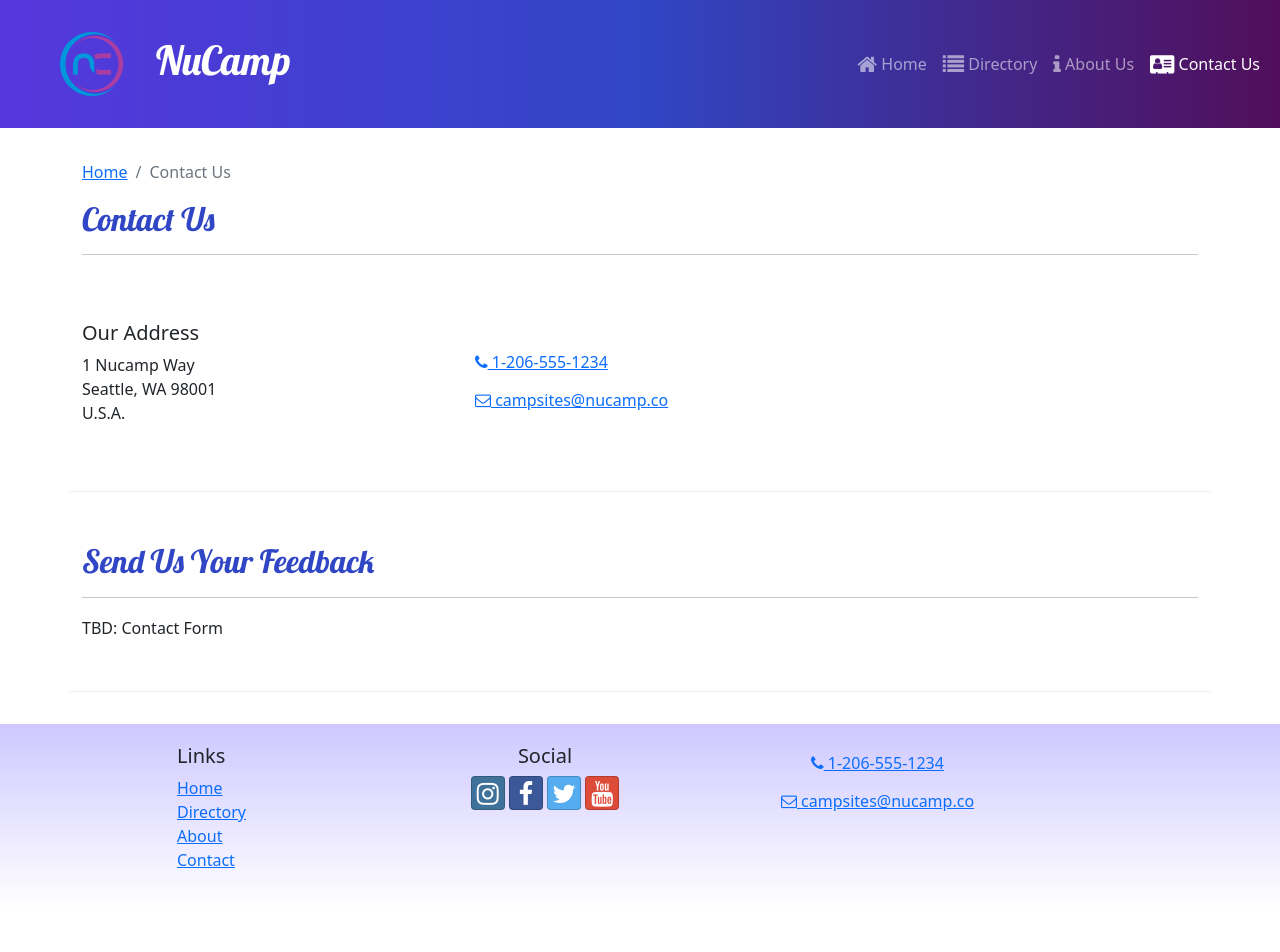
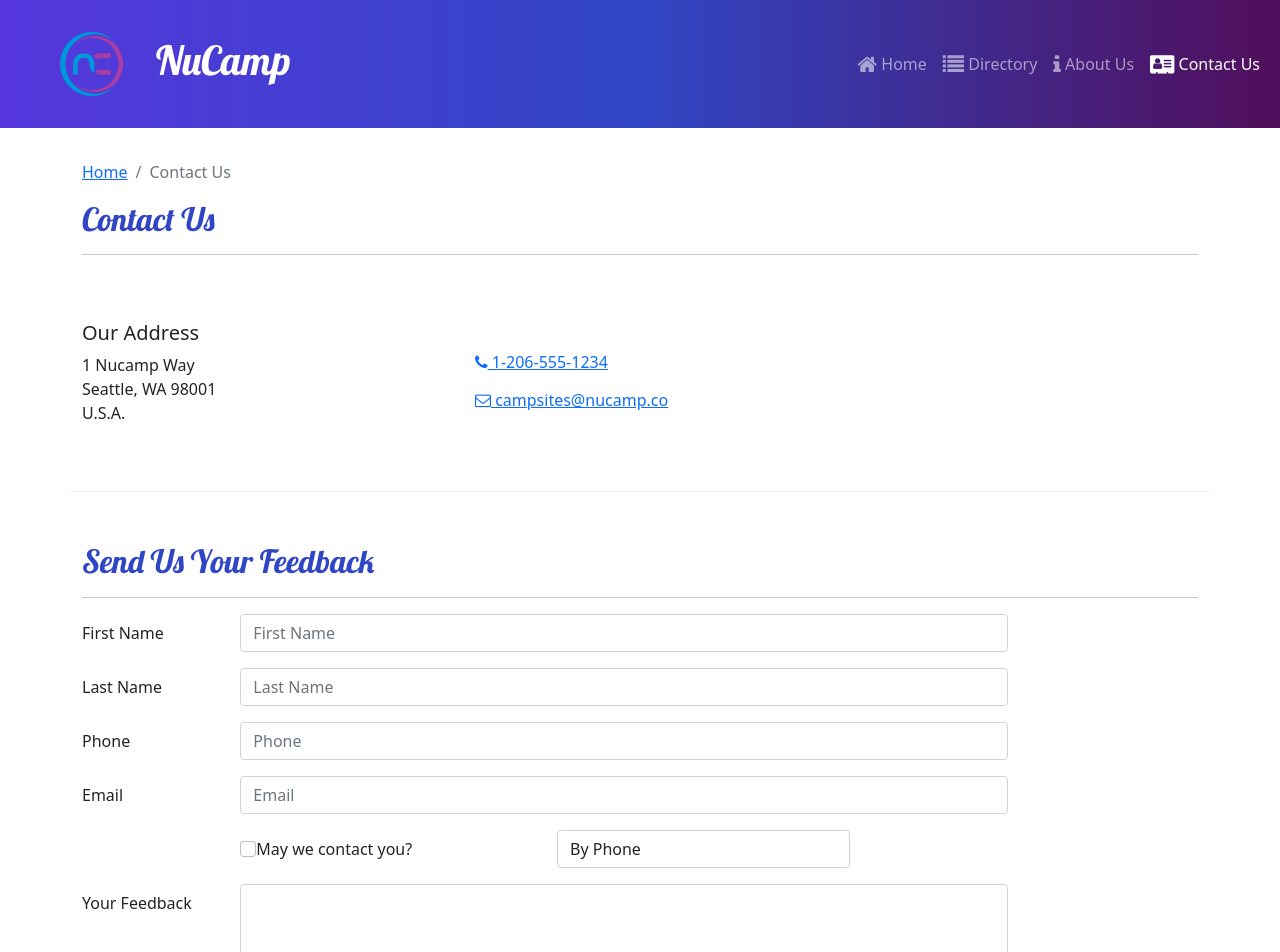
Before and after one commit to Joyaburke/nucampsite2, a React (Create React App) app: page /contact in a window 1280 px wide. Shown: the top 952 px of the page. Before the commit the page ends 908 px from the top, so only its background shows below. Built offline with nearby package versions, Linux system fonts and the light colour scheme.

Commit message:
ContactForm parts 1 & 2

```diff
--- /dev/null
+++ b/src/components/ContactForm.js
@@ -0,0 +1,103 @@
+import { Button, Label, Col, FormGroup } from 'reactstrap';
+import { Formik, Field, Form } from 'formik';
+
+const ContactForm = () => {
+    return (
+        <Formik
+            initialValues={{
+                firstName: "",
+                lastName: "",
+                phoneNum: "",
+                email: "",
+                agree: false,
+                contactType: "By Phone",
+                feedback: "",
+            }}
+        >
+            <Form>
+                <FormGroup row>
+                    <Label htmlFor="firstName" md="2">
+                        First Name
+                    </Label>
+                    <Col md="10">
+                        <Field
+                            name='firstName'
+                            placeholder='First Name'
+                            className="form-control" />
+                    </Col>
+                </FormGroup>
+                <FormGroup row>
+                    <Label htmlFor="lastName" md="2">
+                        Last Name
+                    </Label>
+                    <Col md="10">
+                        <Field
+                            name='lastName'
+                            placeholder='Last Name'
+                            className="form-control" />
+                    </Col>
+                </FormGroup>
+                <FormGroup row>
+                    <Label htmlFor="phoneNum" md="2">
+                        Phone
+                    </Label>
+                    <Col md="10">
+                        <Field
+                            name='phoneNum'
+                            placeholder='Phone'
+                            className="form-control"
+                        />
+                    </Col>
+                </FormGroup>
+                <FormGroup row>
+                    <Label htmlFor="email" md="2">
+                        Email
+                    </Label>
+                    <Col md="10">
+                        <Field
+                            name='email'
+                            placeholder='Email'
+                            type='email'
+                            className="form-control" />
+                    </Col>
+                </FormGroup>
+                <FormGroup row>
+                    <Label check md={{ size: 4, offset: 2 }}>
+                        <Field
+                            name='agree'
+                            type='checkbox'
+                            className='form-check-input'
+                        />{''}
+                        May we contact you?
+                    </Label>
+                    <Col md="4">
+                        <Field
+                            name='contactType'
+                            as='select'
+                            className="form-control"
+                        >
+                            <option>By Phone</option>
+                            <option>By Email</option>
+                        </Field>
+                    </Col>
+                </FormGroup>
+                <FormGroup row>
+                    <Label htmlFor="feedback" md="2">
+                        Your Feedback
+                    </Label>
+                    <Col md="10">
+                        <Field
+                            name='feedback'
+                            as='textarea'
+                            rows='12'
+                            className="form-control"
+                        />
+                    </Col>
+                </FormGroup>
+                <FormGroup row></FormGroup>
+            </Form>
+        </Formik>
+    );
+};
+
+export default ContactForm;
--- a/src/pages/ContactPage.js
+++ b/src/pages/ContactPage.js
@@ -1,6 +1,6 @@
 import { Container, Col, Row } from "reactstrap";
 import SubHeader from "../components/SubHeader";
-
+import ContactForm from "../components/ContactForm";
 
 
 const ContactPage = () => {
@@ -38,7 +38,7 @@
                     <hr />
                 </Col>
                 <Col md="10">
-                    TBD: Contact Form
+                    <ContactForm />
                 </Col>
             </Row>
         </Container>
```
